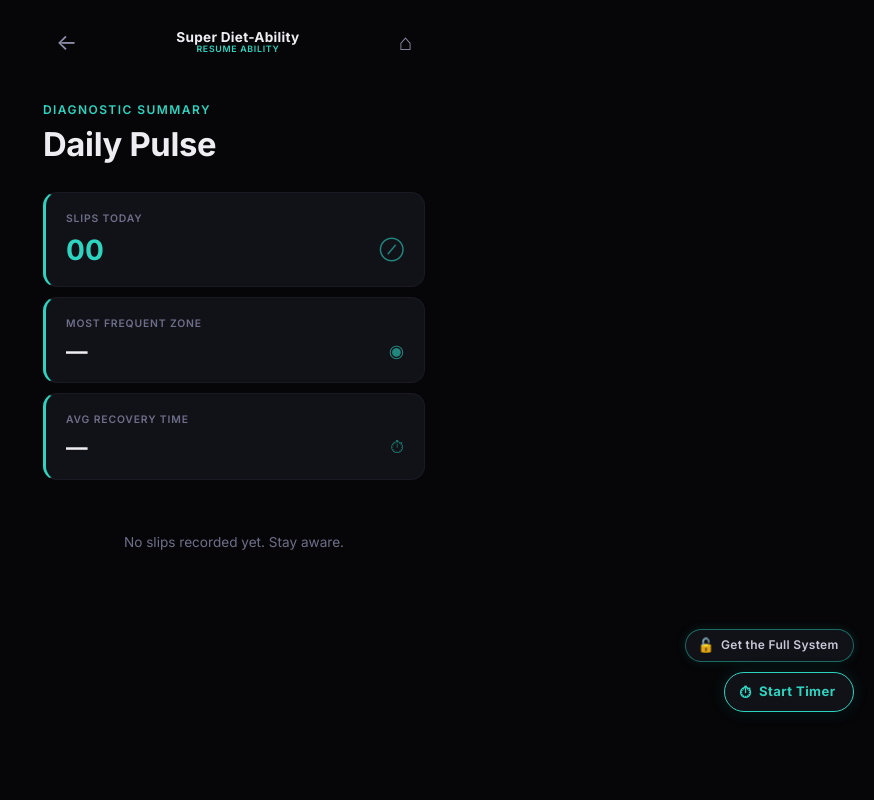
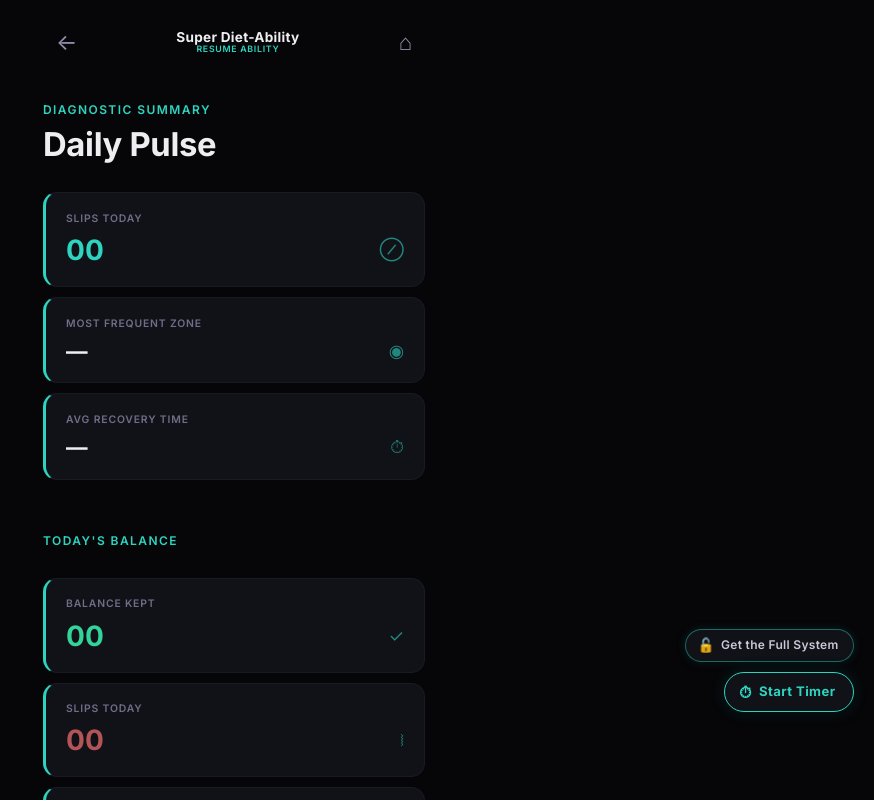
Before and after one commit to oasiscuracaoprivatestay-ui/resume-ability-app, a React (Vite) app: page / in a window 1280 px wide. Both pictures are taken after a click on the button "DASHBOARD". Shown: the top 800 px of the page, without its empty margins (406-1280 px from the left). Built offline with nearby package versions, Linux system fonts and the light colour scheme.

Commit message:
feat: add balance score tracking through control flow

```diff
--- a/src/screens/ControlScreen.tsx
+++ b/src/screens/ControlScreen.tsx
@@ -1,6 +1,7 @@
-import { useMemo } from 'react';
+import { useMemo, useEffect } from 'react';
 import type { Screen } from '../types';
 import { useTranslation } from '../i18n';
+import { recordBalance } from '../utils/balanceStorage';
 import './ControlScreen.css';
 
 interface ControlScreenProps {
@@ -14,6 +15,14 @@ export default function ControlScreen({ onNavigate }: ControlScreenProps) {
     () => t.control_messages[Math.floor(Math.random() * t.control_messages.length)],
     [t],
   );
+
+  // Record the balance check-in the moment the user arrives here.
+  // Runs once per visit; silently persists to localStorage.
+  useEffect(() => {
+    recordBalance();
+    if (navigator.vibrate) navigator.vibrate(40);
+  // eslint-disable-next-line react-hooks/exhaustive-deps
+  }, []);
 
   return (
     <div className="screen control-screen">
--- a/src/screens/DashboardScreen.css
+++ b/src/screens/DashboardScreen.css
@@ -70,6 +70,17 @@
   font-size: 1.75rem;
 }
 
+.dash-card-value--success {
+  color: var(--success);
+  font-size: 1.75rem;
+}
+
+.dash-card-value--danger-dim {
+  color: var(--danger);
+  font-size: 1.75rem;
+  opacity: 0.7;
+}
+
 .dash-card-icon {
   font-size: 1.1rem;
   color: var(--accent);
--- a/src/screens/DashboardScreen.tsx
+++ b/src/screens/DashboardScreen.tsx
@@ -1,6 +1,7 @@
 import { useMemo } from 'react';
 import type { Screen } from '../types';
 import { loadSlips, computeDashboard, formatDuration } from '../utils';
+import { loadToday, dailyScore } from '../utils/balanceStorage';
 import { useTranslation } from '../i18n';
 import ScreenHeader from '../components/ScreenHeader';
 import './DashboardScreen.css';
@@ -55,6 +56,8 @@ interface DashboardScreenProps {
 export default function DashboardScreen({ onNavigate }: DashboardScreenProps) {
   const { t } = useTranslation();
   const data = useMemo(() => computeDashboard(loadSlips()), []);
+  const balance = useMemo(() => loadToday(), []);
+  const score = dailyScore(balance);
 
   return (
     <div className="screen dashboard-screen">
@@ -105,7 +108,46 @@ export default function DashboardScreen({ onNavigate }: DashboardScreenProps) {
           </div>
         </div>
 
-        {data.slipsToday === 0 && data.averageRecoverySeconds === 0 && (
+        {/* ── Balance Score section ── */}
+        <div className="dashboard-heading" style={{ marginTop: '1.5rem' }}>
+          <span className="section-label">Today's Balance</span>
+        </div>
+        <div className="dashboard-cards">
+          <div className="dash-card">
+            <span className="dash-card-label">Balance Kept</span>
+            <div className="dash-card-row">
+              <span className="dash-card-value dash-card-value--success">
+                {String(balance.balanceCount).padStart(2, '0')}
+              </span>
+              <span className="dash-card-icon">✓</span>
+            </div>
+          </div>
+
+          <div className="dash-card">
+            <span className="dash-card-label">Slips Today</span>
+            <div className="dash-card-row">
+              <span className="dash-card-value dash-card-value--danger-dim">
+                {String(balance.slipCount).padStart(2, '0')}
+              </span>
+              <span className="dash-card-icon">⧘</span>
+            </div>
+          </div>
+
+          <div className="dash-card">
+            <span className="dash-card-label">Daily Score</span>
+            <div className="dash-card-row">
+              <span className={`dash-card-value ${
+                score >= 0 ? 'dash-card-value--success' : 'dash-card-value--danger-dim'
+              }`}>
+                {score >= 0 ? '+' : ''}{score}
+              </span>
+              <span className="dash-card-icon">○</span>
+            </div>
+          </div>
+        </div>
+
+        {data.slipsToday === 0 && data.averageRecoverySeconds === 0
+          && balance.balanceCount === 0 && (
           <p className="dashboard-empty">
             {t.dash_empty}
           </p>
```
Also changed, not shown: 5 other files (tests, documents, lock files or other folders).
